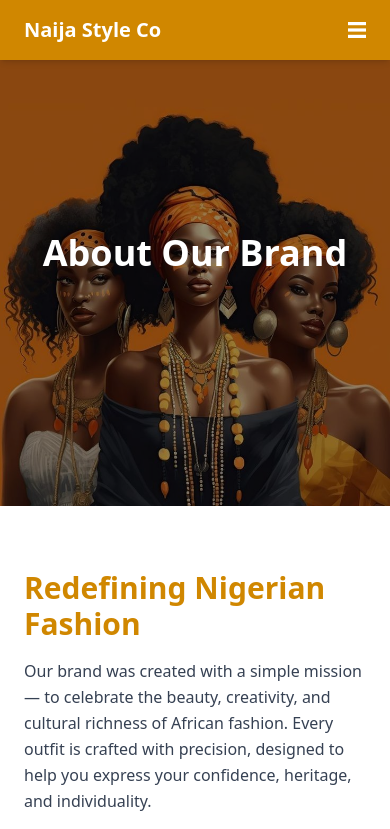
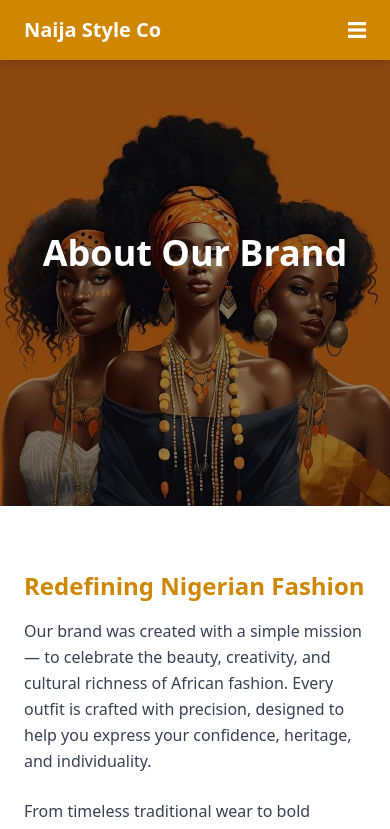
Before and after one commit to Fejiro-tech/NaijaStyle, a Next.js app: page /about in a window 390 px wide. Shown: the top 829 px of the page. Built offline with nearby package versions, Linux system fonts and the light colour scheme.

Commit message:
edited about page

```diff
--- a/app/about/page.jsx
+++ b/app/about/page.jsx
@@ -21,7 +21,7 @@ export default function About() {
       </section>
 
       <section className="max-w-5xl mx-auto px-6 sm:px-20 py-16">
-        <h2 className="text-3xl font-bold text-yellow-600 mb-4">
+        <h2 className="text-2xl sm:text-3xl font-bold text-yellow-600 mb-4">
           Redefining Nigerian Fashion
         </h2>
 
```
